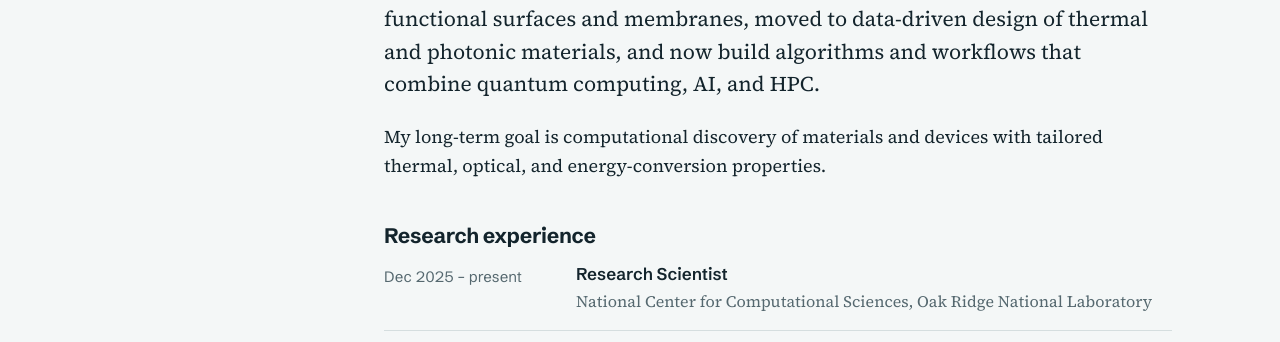
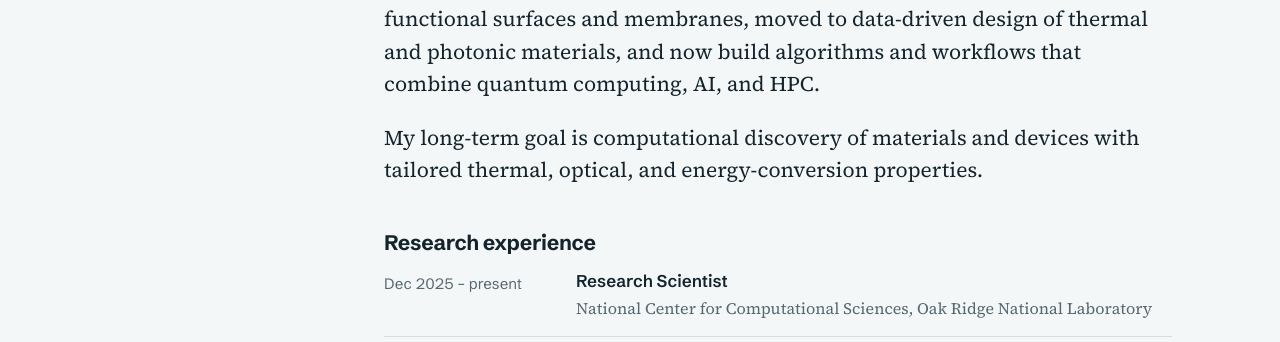
Before and after one commit to Seongmin-Kim-ornl/skim.github.io, a plain HTML site: page index.html in a window 1280 px wide. Shown: the part 706-1048 px from the top of the page. Drawn offline with Linux system fonts and the light colour scheme.

Commit message:
Update index.html

```diff
--- a/index.html
+++ b/index.html
@@ -288,7 +288,7 @@
     <h2>About</h2>
     <div>
       <p class="prose lead">I am a research scientist at Oak Ridge National Laboratory. My path runs from the laboratory bench to the quantum computer: I began by fabricating functional surfaces and membranes, moved to data-driven design of thermal and photonic materials, and now build algorithms and workflows that combine quantum computing, AI, and HPC.</p>
-      <p class="prose">My long-term goal is computational discovery of materials and devices with tailored thermal, optical, and energy-conversion properties.</p>
+      <p class="prose lead">My long-term goal is computational discovery of materials and devices with tailored thermal, optical, and energy-conversion properties.</p>
 
       <h3>Research experience</h3>
       <ul class="rows">
```
